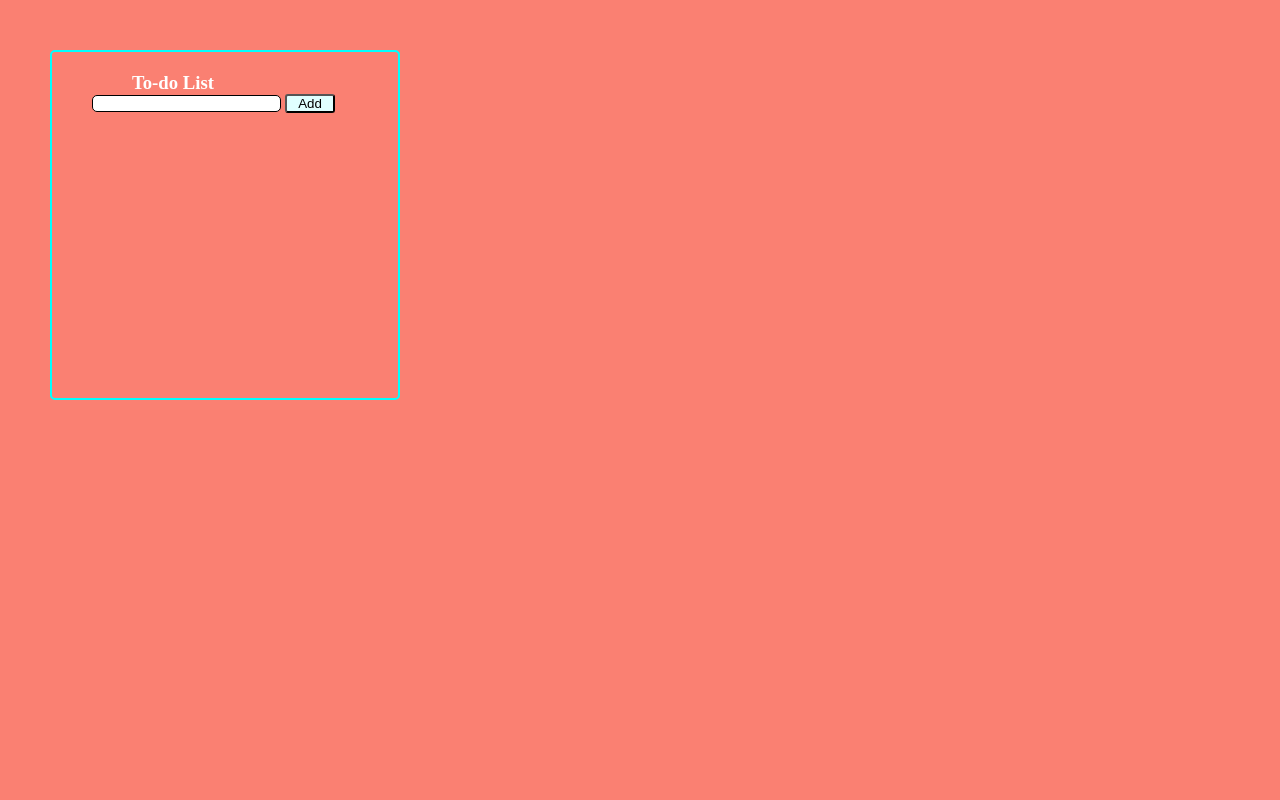
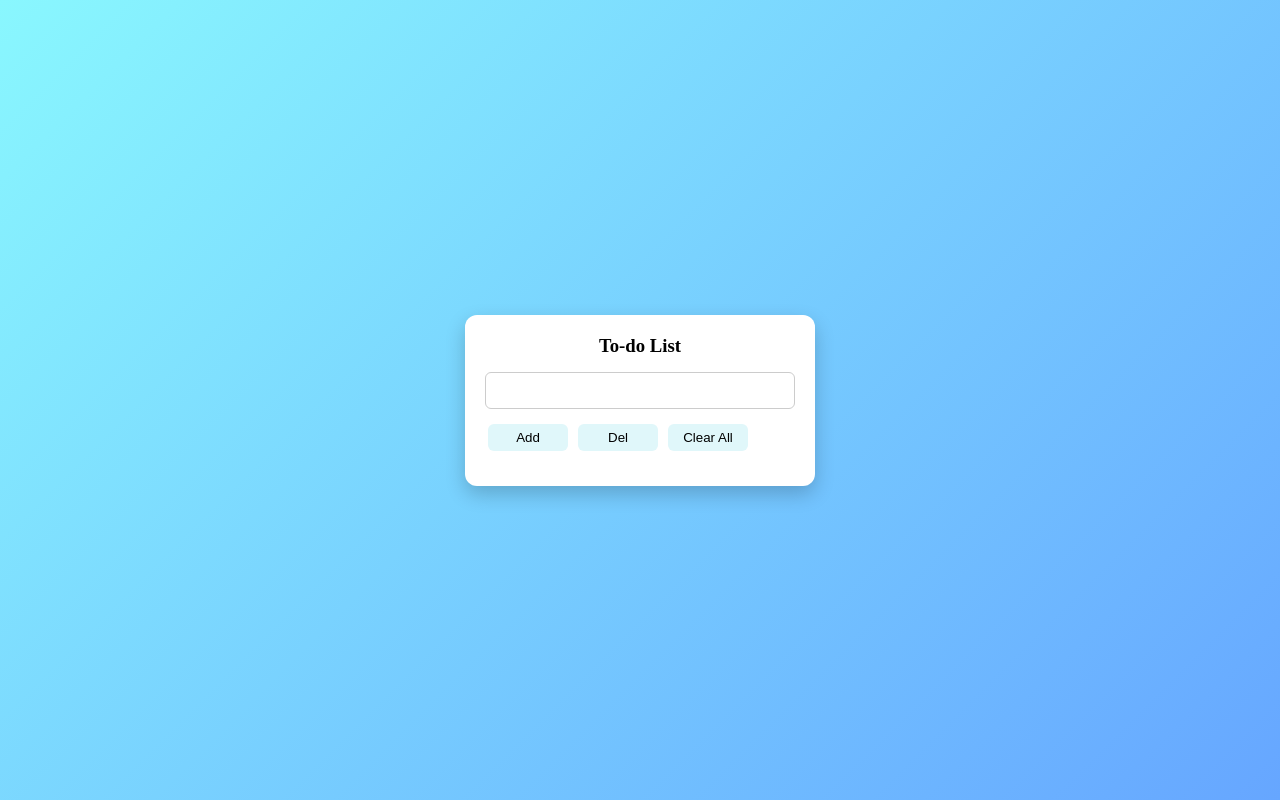
Before and after one commit to kiranbisadi/todo_list, a plain HTML site: page index.html in a window 1280 px wide. Drawn offline with Linux system fonts and the light colour scheme.

Commit message:
Initial commit: To-do app with add, delete, clear, keyboard support and styled UI

```diff
--- a/index.html
+++ b/index.html
@@ -10,11 +10,12 @@
 <body>
     <div class="todo-container">
         <h3>To-do List</h3>
-        <input type="text" placeholder=" " id="input">
-        <button id="addbtn">Add</button><br>
+        <input type="text" placeholder=" " id="input"><br>
+        <button id="addbtn">Add</button>
+        <button id="delbtn">Del</button>
+        <button id="clearbtn">Clear All</button>
         <br/>
-        <ul id="todolist">
-        </ul>
+        <ul id="todolist"></ul>
     </div>
 </body>
 <script src="script.js"></script>
--- a/script.js
+++ b/script.js
@@ -1,8 +1,8 @@
-console.log("JS is running");
 let input = document.getElementById("input");
 let button = document.getElementById("addbtn");
+let delbutton = document.getElementById("delbtn");
+let clearbutton = document.getElementById("clearbtn");
 let todolist = document.getElementById("todolist");
-let listelement = document.getElementById("listelement");
 
 let todos = JSON.parse(localStorage.getItem("todos-key")) || [];
 showtodo();
@@ -13,14 +13,34 @@ button.addEventListener("click", function () {
     localStorage.setItem("todos-key", JSON.stringify(todos));
     showtodo();
     input.value = '';
+})
+delbutton.addEventListener("click", function () {
+    if (todos.length === 0) return;
 
-})
+    todos.pop(); // removes last item
+
+    localStorage.setItem("todos-key", JSON.stringify(todos));
+
+    showtodo();
+});
+
+clearbutton.addEventListener("click", function () {
+    todos = [];
+
+    localStorage.setItem("todos-key", JSON.stringify(todos));
+
+    showtodo();
+});
+input.addEventListener("keydown", function (event) {
+    if (event.key === "Enter") {
+        button.click();
+    }
+});
 function showtodo() {
     todolist.innerHTML = '';
     for (let i = 0; i < todos.length; i++) {
         let list = document.createElement("li");
         list.innerText=todos[i];
         todolist.appendChild(list);
-
     }
 }
--- a/styles.css
+++ b/styles.css
@@ -1,38 +1,74 @@
+/* Reset */
 * {
     box-sizing: border-box;
     padding: 0;
     margin: 0;
 }
 
-/* apply background only to body */
+/* Centering the app */
 body {
-    background: salmon;
+    background: linear-gradient(135deg, #89f7fe, #66a6ff);
+    height: 100vh;
+    display: flex;
+    justify-content: center;
+    align-items: center;
 }
 
+/* Container */
 .todo-container {
-    padding-left: 40px;
-    margin: 50px;
-    border: 2px solid aqua;
+    padding: 20px;
+    border-radius: 12px;
     width: 350px;
-    height: 350px;
-    border-radius: 5px;
+    background: white;
+    box-shadow: 0 8px 20px rgba(0,0,0,0.2);
+}
+
+/* Title */
+h3 {
+    text-align: center;
+    margin-bottom: 15px;
+}
+
+/* Input */
+#input {
+    width: 100%;
+    padding: 10px;
+    border-radius: 6px;
+    border: 1px solid #ccc;
+    margin-bottom: 10px;
+    outline: none;
+}
+
+/* Buttons */
+button {
+    width: 80px;
+    padding: 6px;
+    margin: 5px 3px;
+    border: none;
+    border-radius: 6px;
+    cursor: pointer;
+    background: #e0f7fa;
+    transition: 0.3s;
+}
+
+/* Hover effect */
+button:hover {
+    background: #00bcd4;
     color: white;
 }
 
-h3 {
-    padding-left: 40px;
-    margin-top: 20px;
+#todolist {
+    margin-top: 10px;
+    list-style: none;
+
+    max-height: 200px;   /* limit height */
+    overflow-y: auto;    /* enable vertical scroll */
 }
 
-#input {
-    padding-left: 10px;
+/* Each item */
+#todolist li {
+    background: #f1f1f1;
+    padding: 8px;
+    margin-bottom: 6px;
     border-radius: 5px;
-    border: 1px solid black;
 }
-
-button {
-    width: 50px; /* slightly better */
-    background: lightcyan;
-    border-radius: 3px;
-    cursor: pointer;
-}
```
Also changed, not shown: 1 other file.
